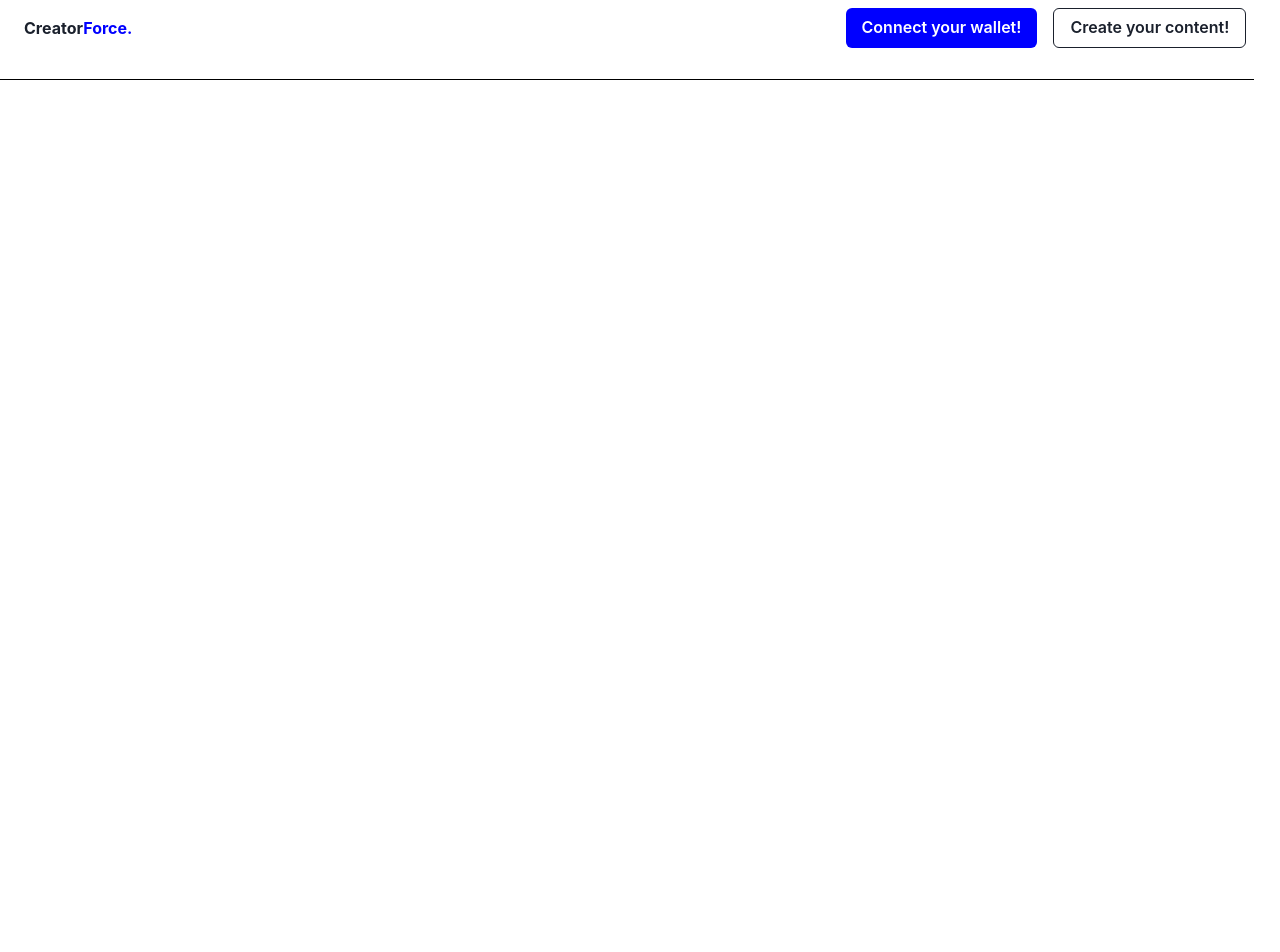
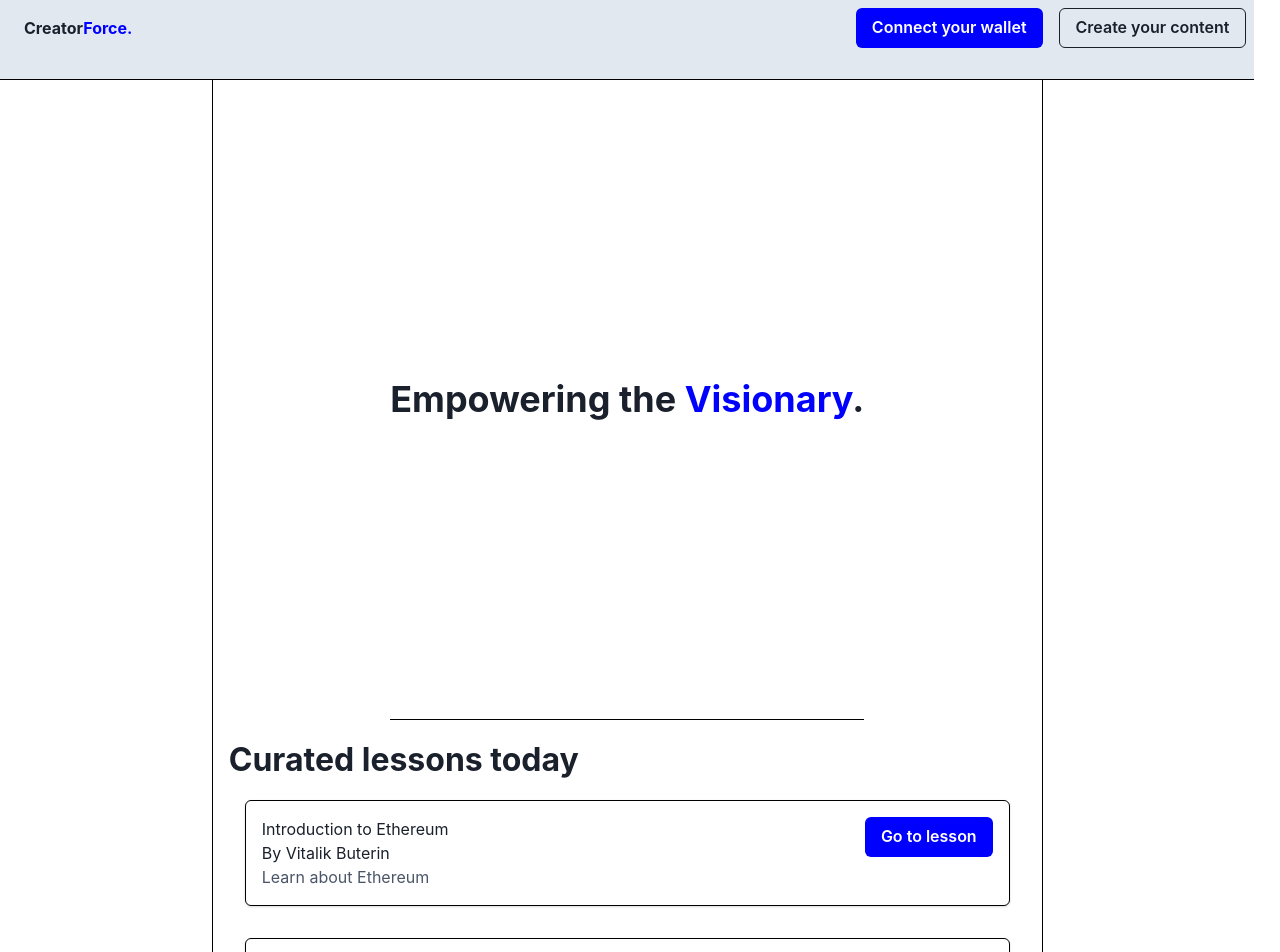
Before and after one commit to basil08/creatorforce-frontend, a React (Create React App) app: page / in a window 1280 px wide. Shown: the top 952 px of the page. Before the commit the page ends 800 px from the top, so only its background shows below. Built offline with nearby package versions, Linux system fonts and the light colour scheme.

Commit message:
Design:Home page

```diff
--- a/src/components/layout.js
+++ b/src/components/layout.js
@@ -6,8 +6,8 @@ import Navbar from "./navbar";
 export default function Layout({ children }) {
   return (
     <Flex minHeight="100vh" height={'fit-content'}>
-      <Flex flexDir="column" bg="gray.100" height={'fit-content'}>
-        <Flex>
+      <Flex flexDir="column">
+        <Flex w="100%">
           <Navbar />
         </Flex>
         <Flex justifyContent={'center'} w="100%">
--- a/src/components/navbar.js
+++ b/src/components/navbar.js
@@ -9,6 +9,7 @@ export default function Navbar() {
       justifyContent={'space-between'}
       height="10vh"
       width="100%"
+      bg="gray.200"
     >
       {/* Logo */}
       <Flex m="2">
@@ -29,10 +30,10 @@ export default function Navbar() {
       <Flex>
         <Button bg={'blue'} color="white" variant="solid" m="2">
           {/* <LinkIcon /> */}
-          Connect your wallet!
+          Connect your wallet
         </Button>
         <Button colorScheme="black" variant="outline" m="2">
-          Create your content!
+          Create your content
         </Button>
       </Flex>
     </Flex>
--- a/src/pages/Home.js
+++ b/src/pages/Home.js
@@ -1,12 +1,143 @@
-import React from "react";
-import { Flex, Text } from "@chakra-ui/react";
-import Navbar from "../components/navbar";
+import React, { useState } from 'react';
+import {
+  CardBody,
+  CardFooter,
+  CardHeader,
+  Card,
+  Flex,
+  Grid,
+  GridItem,
+  Heading,
+  Text,
+  LinkBox,
+  Button,
+  LinkOverlay,
+} from '@chakra-ui/react';
+import Navbar from '../components/navbar';
+import { useEffect } from 'react';
+import { useCallback } from 'react';
+import { useNavigate } from 'react-router-dom';
 
 export default function Home() {
+  const [currentTitle, setCurrentTitle] = useState('Creator');
+
+  const navigate = useNavigate();
+
+  const titles = [
+    'Creator',
+    'Teacher',
+    'Educator',
+    'Student',
+    'Speaker',
+    'Visionary',
+    'Experts',
+  ];
+
+  const courses = [
+    {
+      name: 'Introduction to Ethereum',
+      instructor: 'Vitalik Buterin',
+      enrolled: 2345763,
+      description: 'Learn about Ethereum',
+    },
+    {
+      name: 'Introduction to Ethereum',
+      instructor: 'Vitalik Buterin',
+      enrolled: 2345763,
+      description: 'Learn about Ethereum',
+    },
+    {
+      name: 'Introduction to Ethereum',
+      instructor: 'Vitalik Buterin',
+      enrolled: 2345763,
+      description: 'Learn about Ethereum',
+    },
+    {
+      name: 'Introduction to Ethereum',
+      instructor: 'Vitalik Buterin',
+      enrolled: 2345763,
+      description: 'Learn about Ethereum',
+    },
+  ];
+
+  const shuffle = useCallback(() => {
+    const index = Math.floor(Math.random() * titles.length);
+    setCurrentTitle(titles[index]);
+  });
+
+  const navigateToCourse = id => {
+    let path = `/dashboard/${id}`;
+    navigate(path);
+  };
+
+  useEffect(() => {
+    const intervalID = setInterval(shuffle, 2000);
+    return () => clearInterval(intervalID);
+  }, [shuffle]);
+
   return (
     <Flex height="fit-content" minHeight="100vh" width="98vw">
-      <Flex flexDir="column" width={"100%"}>
+      <Flex flexDir="column" width={'100%'}>
         <Navbar />
+
+        <Grid h="100vh" templateColumns={'repeat(12, 1fr)'} gap={4}>
+          <GridItem
+            rowSpan={1}
+            colStart={3}
+            colEnd={11}
+            borderLeft={'1px solid black'}
+            borderRight={'1px solid black'}
+          >
+            <Flex justifyContent={'center'} h="80vh">
+              <Flex
+                flexDir="column"
+                justifyContent={'center'}
+                borderBottom={'1px solid black'}
+              >
+                <Flex>
+                  <Heading>
+                    Empowering the
+                    <Text as="span" color="blue">
+                      {' '}
+                      {currentTitle}
+                    </Text>
+                    .
+                  </Heading>
+                </Flex>
+              </Flex>
+            </Flex>
+
+            <Flex justifyContent="space-between" flexDir={'column'} p="4">
+              <Text fontSize="32px" fontWeight={'bold'}>
+                Curated lessons today
+              </Text>
+
+              <Flex flexDir="column">
+                {courses.map((course, index) => (
+                  <Card border={'1px solid black'} m="4">
+                    <Flex justifyContent={'space-between'} m="4">
+                      <Flex flexDir="column">
+                        <Text>{course.name}</Text>
+
+                        <Text>By {course.instructor}</Text>
+                        <Text color="gray.600">{course.description}</Text>
+                      </Flex>
+                      <Flex>
+                        <Button
+                          bg="blue"
+                          color="white"
+                          onClick={() => navigateToCourse(course.id)}
+                        >
+                          Go to lesson
+                        </Button>
+                      </Flex>
+                    </Flex>
+                  </Card>
+                ))}
+              </Flex>
+            </Flex>
+          </GridItem>
+        </Grid>
       </Flex>
     </Flex>
   );
```
